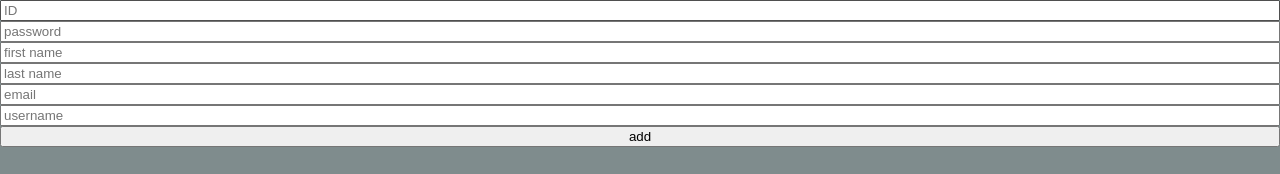
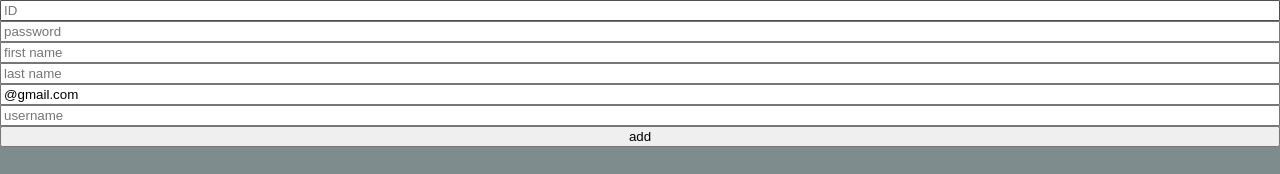
Before and after one commit to devheedoo/react-masterclass, a React (Create React App) app: page / in a window 1280 px wide. Shown: the top 174 px of the page. Built offline with nearby package versions, Linux system fonts and the light colour scheme.

Commit message:
feat(5.8): defaultValues

```diff
--- a/src/TodoList.tsx
+++ b/src/TodoList.tsx
@@ -9,8 +9,14 @@ interface IForm {
   username: string;
 }
 
+const EMAIL_DOMAIN_ALLOWED = '@gmail.com';
+
 function TodoList() {
-  const { register, handleSubmit, formState } = useForm<IForm>();
+  const { register, handleSubmit, formState } = useForm<IForm>({
+    defaultValues: {
+      email: EMAIL_DOMAIN_ALLOWED,
+    },
+  });
   const onValid = (data: IForm) => {
     console.log(data);
   };
```
